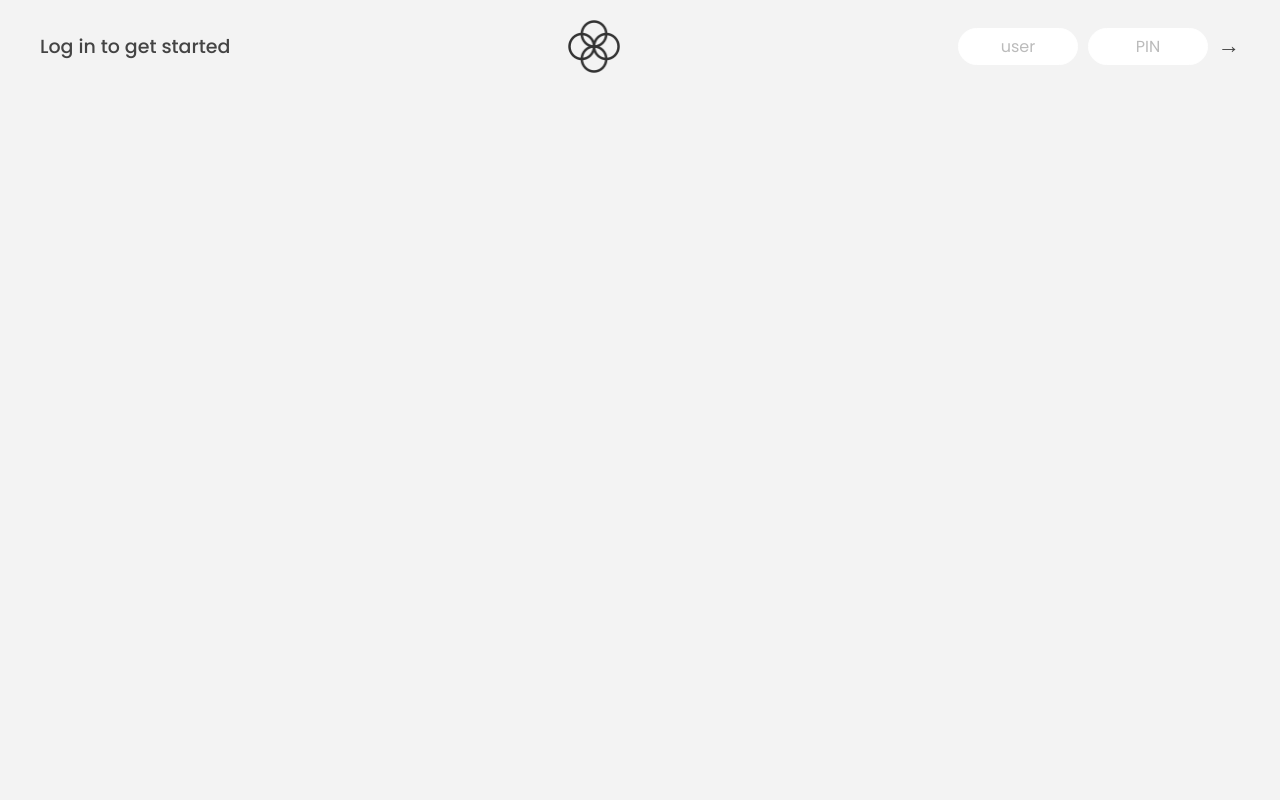
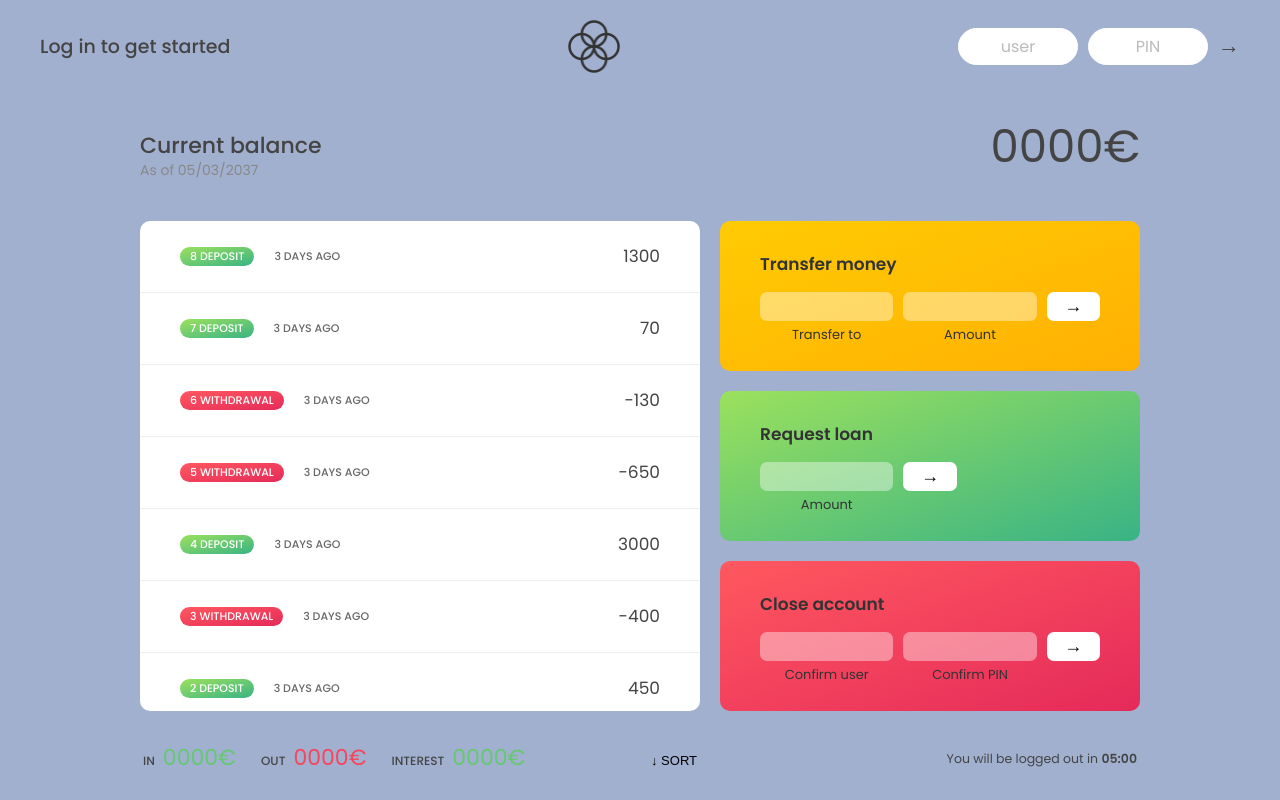
Before and after one commit to kammar20/Bankist_App, a plain HTML site: page index.html in a window 1280 px wide. Drawn offline with Linux system fonts and the light colour scheme.

Commit message:
Display all moments in app

```diff
--- a/script.js
+++ b/script.js
@@ -61,6 +61,29 @@ const inputLoanAmount = document.querySelector('.form__input--loan-amount');
 const inputCloseUsername = document.querySelector('.form__input--user');
 const inputClosePin = document.querySelector('.form__input--pin');
 
+// display movements
+const displayMoments = function (movements) {
+  // empty the container first
+  containerMovements.innerHTML = '';
+
+  movements.forEach(function (mov, i) {
+    const type = mov > 0 ? 'deposit' : 'withdrawal';
+    const html = `
+    <div class="movements__row">
+        <div class="movements__type movements__type--${type}">${
+      i + 1
+    } ${type}</div>
+        <div class="movements__date">3 days ago</div>
+        <div class="movements__value">${mov}</div>
+      </div>
+    `;
+
+    containerMovements.insertAdjacentHTML('afterbegin', html);
+  });
+};
+
+displayMoments(account1.movements);
+
 /////////////////////////////////////////////////
 /////////////////////////////////////////////////
 // LECTURES
--- a/style.css
+++ b/style.css
@@ -16,11 +16,12 @@ html {
 }
 
 body {
-  font-family: "Poppins", sans-serif;
+  font-family: 'Poppins', sans-serif;
   color: #444;
   background-color: #f3f3f3;
   height: 100vh;
   padding: 2rem;
+  background-color: rgb(161, 176, 207);
 }
 
 nav {
@@ -94,7 +95,7 @@ nav {
   gap: 2rem;
 
   /* NOTE This creates the fade in/out anumation */
-  opacity: 0;
+  /* opacity: 0; */
   transition: all 1s;
 }
 
```
Also changed, not shown: index.html (+13 -20 lines).
